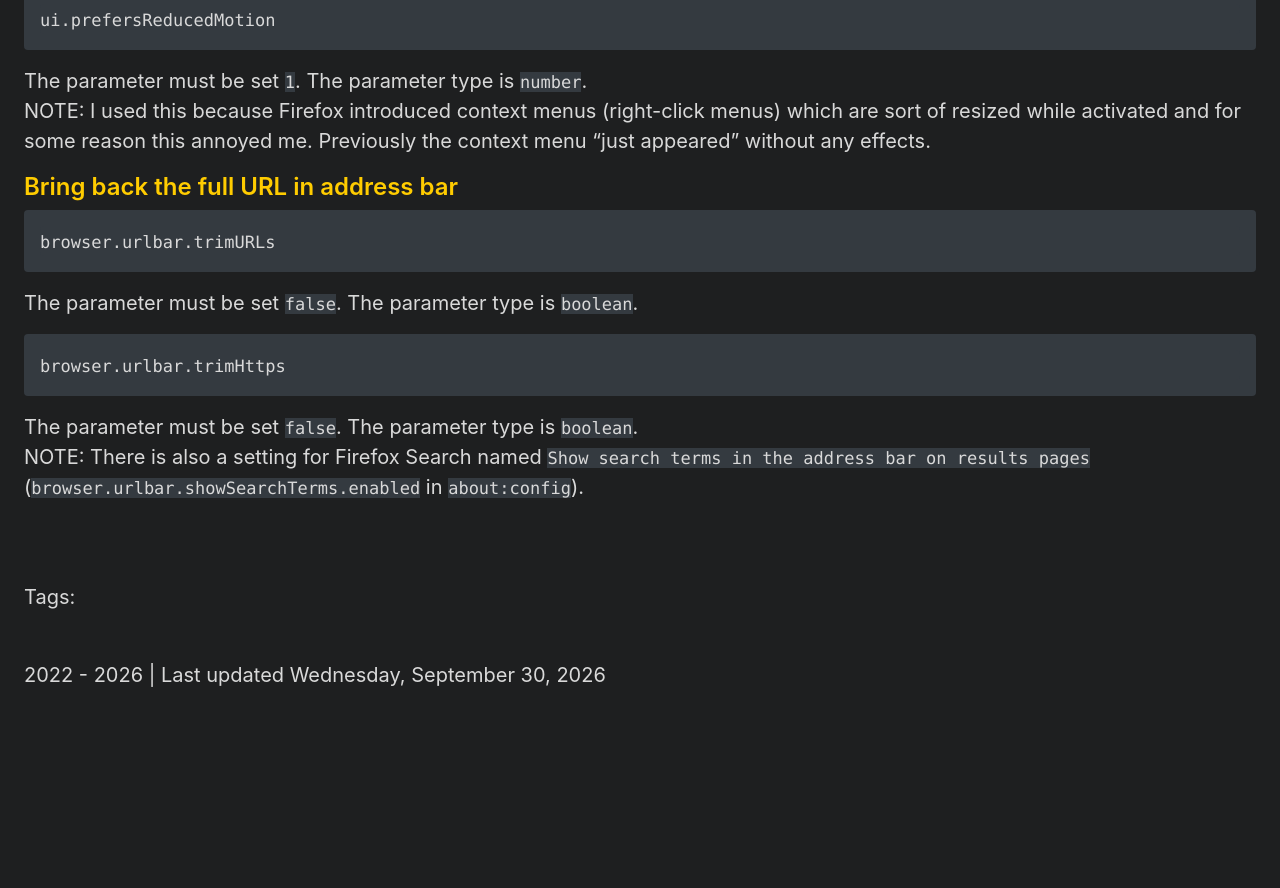
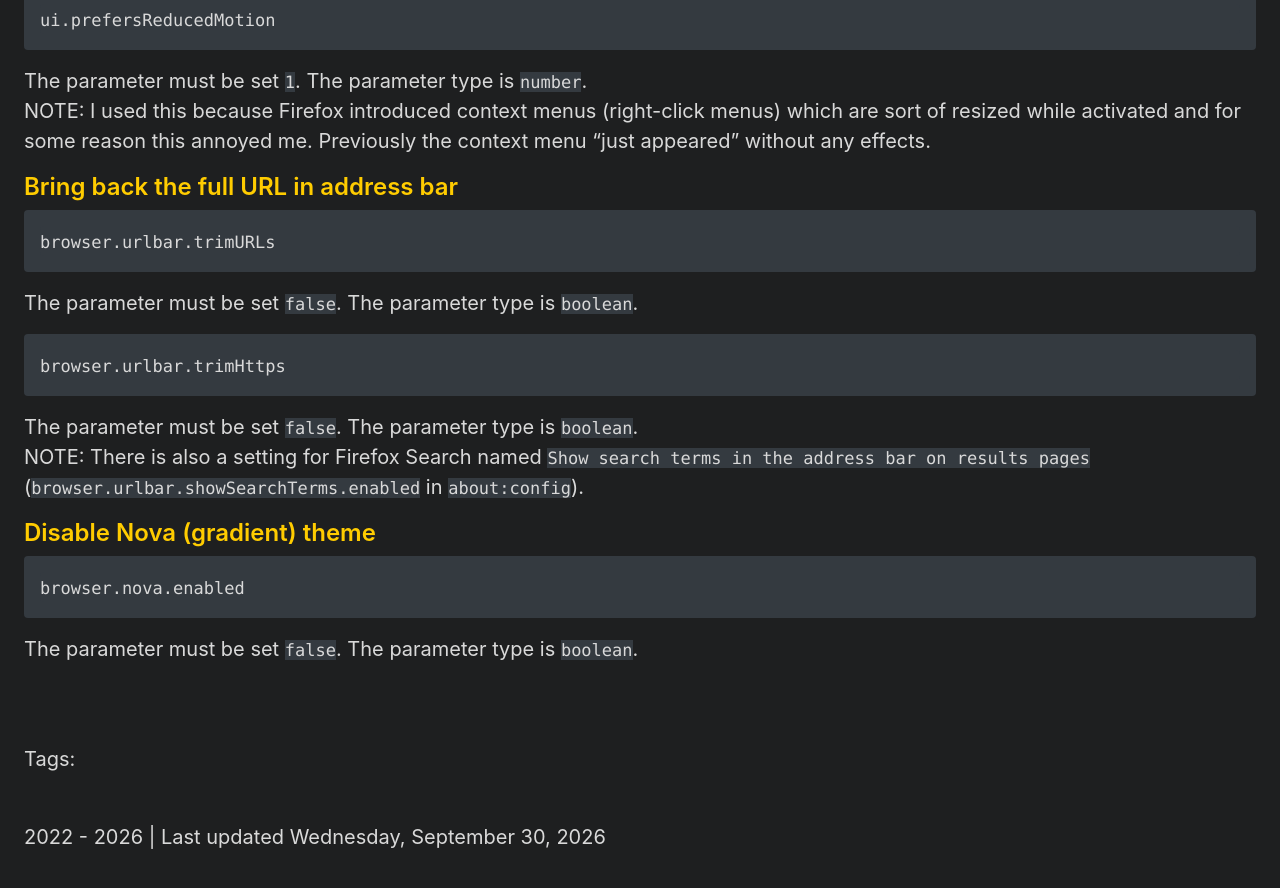
Before and after one commit to artemdevel/artemdevel.github.io, a Jekyll site: the page built from _posts/2025-11-23-firefox-cleanup.md, in a window 1280 px wide and 900 px high, scrolled down 2695 px. Shown: the top 888 px of the window. Built offline with Jekyll 4.4.1, drawn with Linux system fonts in a browser that asks for light colours; before the commit the page ends 3433 px from its top, so only the background shows below that.

Commit message:
Update 2025-11-23-firefox-cleanup.md

````diff
--- a/_posts/2025-11-23-firefox-cleanup.md
+++ b/_posts/2025-11-23-firefox-cleanup.md
@@ -103,3 +103,9 @@
 ```
 The parameter must be set `false`. The parameter type is `boolean`.
 NOTE: There is also a setting for Firefox Search named `Show search terms in the address bar on results pages` (`browser.urlbar.showSearchTerms.enabled` in `about:config`).
+
+## Disable Nova (gradient) theme
+```
+browser.nova.enabled
+```
+The parameter must be set `false`. The parameter type is `boolean`.
````
